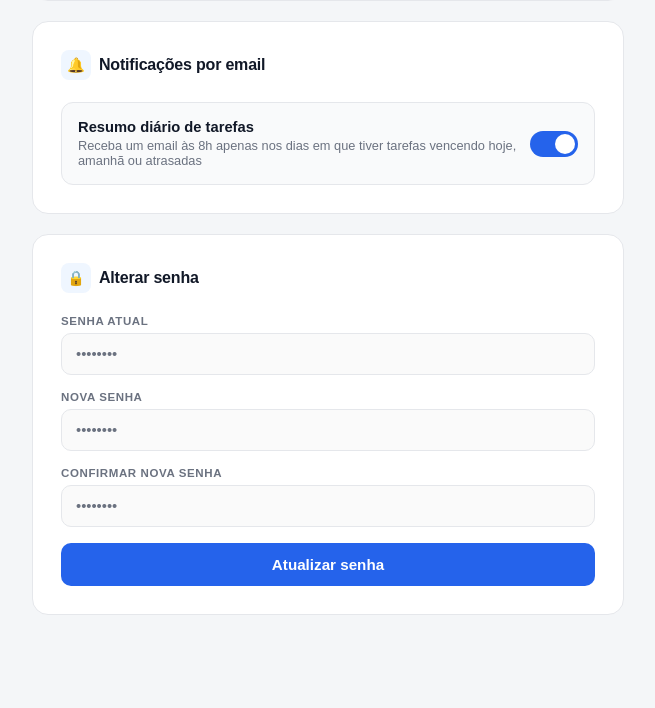
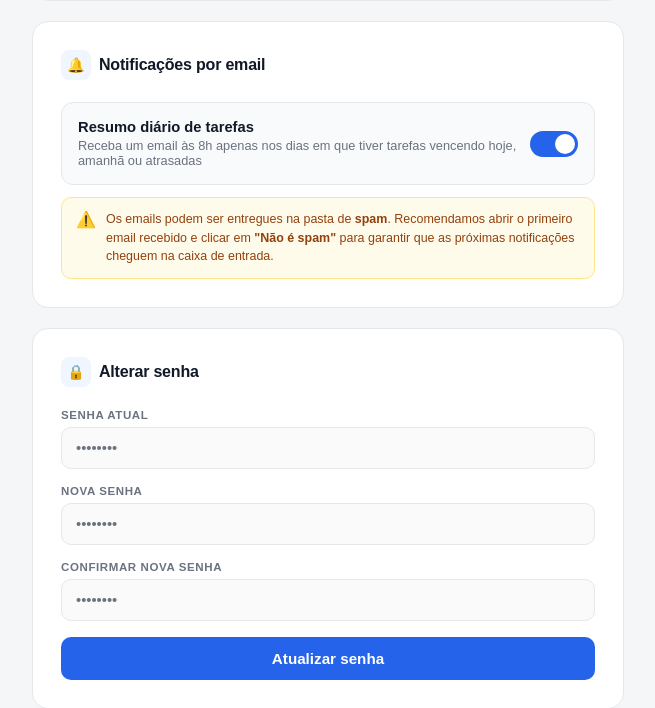
Before and after one commit to mateusmendess/taskflow-webapp, a Flask app: page /perfil in a window 1280 px wide. Shown: the part 526-1234 px from the top of the page, without its empty margins (312-967 px from the left). Before the commit the page ends 1141 px from the top, so only its background shows below. Run offline with Flask 3, Linux system fonts and the light colour scheme; the visitor is signed in with stand-in values (Sample User, id 1).

Commit message:
feat: adicionar aviso de spam nas notificações do perfil

```diff
--- a/app/templates/perfil.html
+++ b/app/templates/perfil.html
@@ -70,6 +70,13 @@
                     onchange="saveNotifications(this.checked)">
                 <span class="toggle-slider"></span>
             </label>
+        </div>
+
+        <div style="display:flex; align-items:flex-start; gap:10px; margin-top:12px; padding:12px 14px; background:#fffbeb; border:1.5px solid #fde68a; border-radius:10px;">
+            <span style="font-size:1rem; flex-shrink:0;">⚠️</span>
+            <p style="font-size:0.78rem; color:#92400e; margin:0; line-height:1.5;">
+                Os emails podem ser entregues na pasta de <strong>spam</strong>. Recomendamos abrir o primeiro email recebido e clicar em <strong>"Não é spam"</strong> para garantir que as próximas notificações cheguem na caixa de entrada.
+            </p>
         </div>
     </div>
 
```
